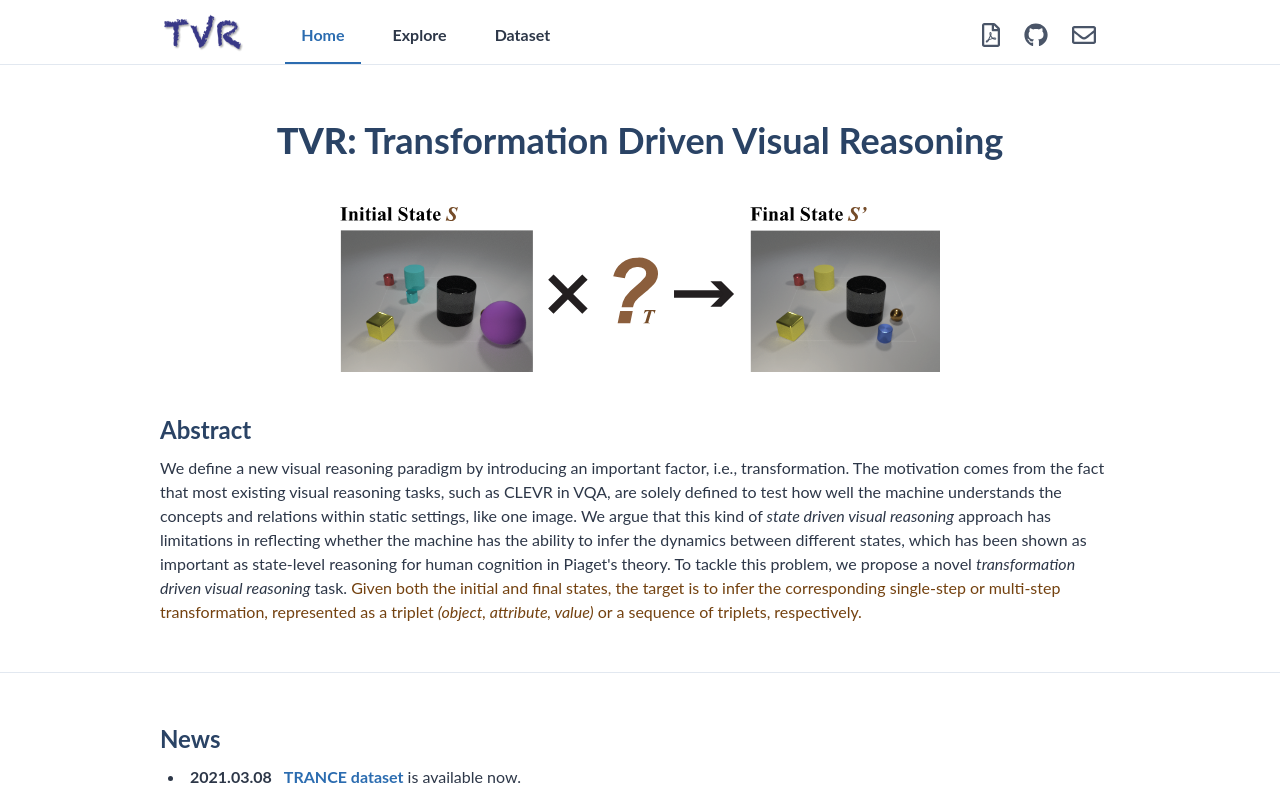
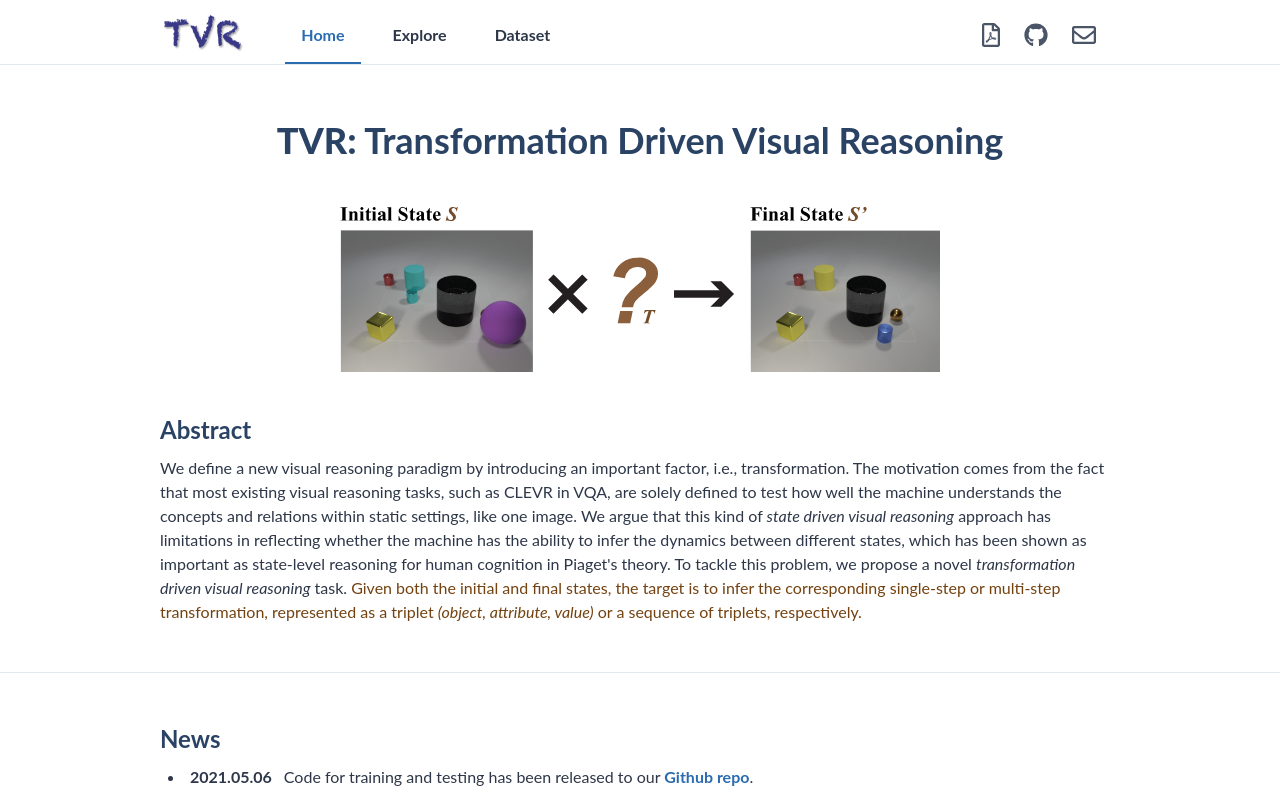
Before and after one commit to hongxin2019/TVR, a Vue app: page / in a window 1280 px wide. Shown: the top 791 px of the page. Built offline with nearby package versions, Linux system fonts and the light colour scheme; what vue-clipboard2 would draw is missing.

Commit message:
update homepage

```diff
--- a/src/views/Home.vue
+++ b/src/views/Home.vue
@@ -38,6 +38,16 @@
       <div class="max-w-5xl mx-auto px-4 sm:px-6 lg:px-8 py-12">
         <p class="text-blue-900 text-2xl font-bold">News</p>
         <ul class="list-disc pl-2 mt-2 list-inside">
+          <li>
+            <span class="font-bold mr-3">2021.05.06</span>
+            <span>Code for training and testing has been released to our
+              <a
+                href="https://github.com/hughplay/TVR/"
+                class="font-bold text-blue-700 hover:text-blue-500"
+                >Github repo</a
+              >.
+            </span>
+          </li>
           <li>
             <span class="font-bold mr-3">2021.03.08</span>
             <router-link
@@ -91,8 +101,9 @@
             class="text-blue-700 hover:text-blue-500 font-bold"
             href="https://cs.stanford.edu/people/jcjohns/clevr/"
             >CLEVR</a
-          >, including <b>three levels of settings, i.e., Basic, Event, and View</b>.
-          The additional attributes of initial objects are provided so that the
+          >, including
+          <b>three levels of settings, i.e., Basic, Event, and View</b>. The
+          additional attributes of initial objects are provided so that the
           objects can be referred with numbers.
         </p>
         <div class="flex mt-2 space-x-2">
```
